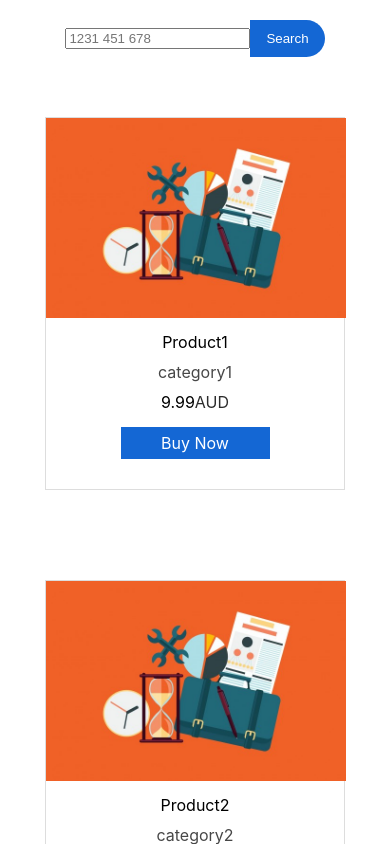
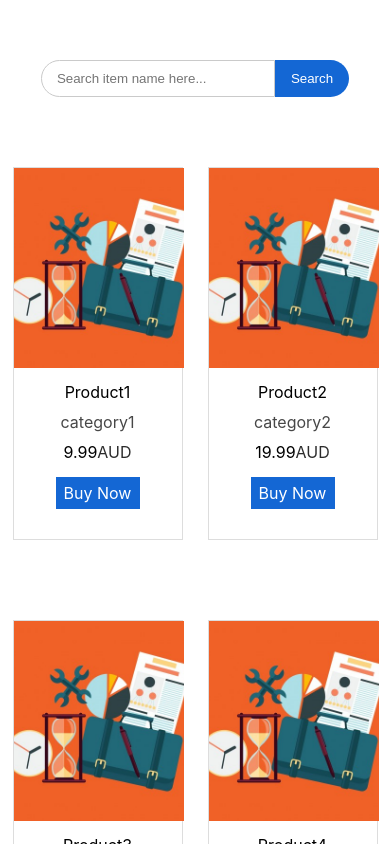
Before and after one commit to ruihuaniu/search-what-you-want, a React (Create React App) app: page / in a window 390 px wide. Shown: the top 844 px of the page. Built offline with nearby package versions, Linux system fonts and the light colour scheme.

Commit message:
Updata layout and lazy load

```diff
--- a/package.json
+++ b/package.json
@@ -9,6 +9,7 @@
     "node-sass": "^4.13.1",
     "react": "^16.13.1",
     "react-dom": "^16.13.1",
+    "react-lazyload": "^2.6.7",
     "react-scripts": "3.4.1"
   },
   "scripts": {
--- a/src/components/ProductsContainer/ProductsContainer.js
+++ b/src/components/ProductsContainer/ProductsContainer.js
@@ -1,4 +1,5 @@
 import React, { useState } from 'react'
+import LazyLoad from 'react-lazyload'
 import './ProductsContainer.scss'
 import SearchBar from '../SearchBar/SearchBar'
 
@@ -14,27 +15,30 @@ function ProductsContainer() {
         { catalog_number: 5, name: "Product5-1", image: "/images/product.jpg", category: "category2", price: 49.99, unit: "AUD" },
         { catalog_number: 6, name: "Product5-2", image: "/images/product.jpg", category: "category3", price: 59.99, unit: "AUD" },
         { catalog_number: 7, name: "Product5-3", image: "/images/product.jpg", category: "category1", price: 9.99, unit: "AUD" },
-        { catalog_number: 8, name: "Product6-1", image: "/images/product.jpg", category: "category2", price: 19.99, unit: "AUD" },
-        { catalog_number: 9, name: "Product6-2", image: "/images/product.jpg", category: "category3", price: 29.99, unit: "AUD" },
-        { catalog_number: 10, name: "Product7", image: "/images/product.jpg", category: "category1", price: 39.99, unit: "AUD" }
+        { catalog_number: 8, name: "Product5-4", image: "/images/product.jpg", category: "category2", price: 19.99, unit: "AUD" },
+        { catalog_number: 9, name: "Product6-1", image: "/images/product.jpg", category: "category3", price: 29.99, unit: "AUD" },
+        { catalog_number: 10, name: "Product6-2", image: "/images/product.jpg", category: "category1", price: 39.99, unit: "AUD" }
     ]
 
     const [products, setProdcuts] = useState(data)
 
     return (
-        <div>
+        <div className="main-container">
             <SearchBar setProducts={setProdcuts} data={data} />
             <div className="products-container">
 
                 {products.map((item) => {
                     return (
-                        <div key={item.catalog_number} className="product-card">
+                        <LazyLoad key={item.catalog_number} height={200} offset={[-100, 0]}>
+                            <div className="product-card">
                                 <img src={item.image} alt="product iamge" />
                                 <div className="product-title">{item.name}</div>
                                 <div className="product-category">{item.category}</div>
                                 <div className="product-price">{item.price}<span className="product-unit">{item.unit}</span></div>
                                 <div className="buy-button">Buy Now</div>
                             </div>
+                        </LazyLoad>
+
                     )
                 })}
 
--- a/src/components/ProductsContainer/ProductsContainer.scss
+++ b/src/components/ProductsContainer/ProductsContainer.scss
@@ -2,10 +2,13 @@
   //   text-align: center;
   //   display: flex;
   //   flex-wrap: wrap;
-  margin: 10px 0 60px;
+  margin: 10px auto 60px;
+  padding: 0 10px;
+  max-width: 1500px;
   display: grid;
   grid-template-columns: repeat(auto-fit, minmax(300px, 1fr));
   grid-gap: 30px;
+  justify-content: space-around;
   justify-items: center;
 
   .product-card {
@@ -19,7 +22,7 @@
   }
 
   img {
-    width: 300px;
+    max-width: 300px;
     height: 200px;
     object-fit: cover;
   }
@@ -52,3 +55,18 @@
     cursor: pointer;
   }
 }
+
+@media only screen and (max-width: 480px) {
+  .products-container {
+    grid-template-columns: repeat(auto-fit, minmax(150px, 1fr));
+    grid-gap: 20px;
+
+    .product-card {
+      max-width: 170px;
+    }
+
+    img {
+      max-width: 170px;
+    }
+  }
+}
--- a/src/components/SearchBar/SearchBar.js
+++ b/src/components/SearchBar/SearchBar.js
@@ -3,7 +3,8 @@ import './SearchBar.scss'
 
 function SearchBar(props) {
 
-    const [inputValue, setInputValue] = useState()
+    const [inputValue, setInputValue] = useState("")
+    const [validateResult, setValidateResult] = useState(true)
 
     const handleSubmit = (e) => {
         console.log(inputValue);
@@ -16,20 +17,31 @@ function SearchBar(props) {
     }
 
     const handleChange = (e) => {
-        // const processedInputValue = e.target.value.split(" ").join("")
-        // setInputValue(processedInputValue)
         setInputValue(e.target.value)
-        console.log(e.target.value);
+        //const validateExpression = RegExp("[abc]{30}")
+        const processedInputValue = e.target.value.split(" ").join("")
 
+        if (processedInputValue.length > 30) {
+            //setValidateResult(validateExpression.test(processedInputValue));
+            setValidateResult(false)
+        } else (
+            setValidateResult(true)
+        )
+
+        console.log(validateResult);
     }
 
     return (
         <div className="searchBar-container">
             <form onSubmit={handleSubmit}>
-                <input type="tel" pattern="[0-9]{4}[0-9]{3}[0-9]{3}" placeholder="1231 451 678" title="the lenght of your phone number should be within 10" value={inputValue} onChange={handleChange} />
+                <input type="text" className={validateResult ? "search-input" : "search-input validate-error"}
+                    placeholder="Search item name here..."
+                    title="the length of your input should be within 30 characters"
+                    value={inputValue} onChange={handleChange} />
                 <button>Search</button>
             </form>
             {/* <div dangerouslySetInnerHTML={{ __html: inputValue }}></div> */}
+
         </div>
     )
 }
--- a/src/components/SearchBar/SearchBar.scss
+++ b/src/components/SearchBar/SearchBar.scss
@@ -1,14 +1,19 @@
 .searchBar-container {
   text-align: center;
-  padding: 20px 0;
+  padding: 30px 0;
+  margin-top: 30px;
 
-  input[type="text"] {
+  .search-input {
     color: #000000;
     width: 40%;
     padding: 10px 15px;
     border: 1px solid #cacaca;
     border-radius: 20px 0 0 20px;
     //font-size: 16px;
+  }
+
+  .validate-error {
+    border: 1px solid #ff0404;
   }
 
   button {
@@ -28,4 +33,10 @@
       width: 60%;
     }
   }
+
+  @media only screen and (min-width: 1500px) {
+    input[type="text"] {
+      max-width: 30%;
+    }
+  }
 }
--- a/src/index.scss
+++ b/src/index.scss
@@ -10,6 +10,7 @@ body {
   -webkit-font-smoothing: antialiased;
   -moz-osx-font-smoothing: grayscale;
   height: 100%;
+  width: 100%;
 }
 
 code {
```
Also changed, not shown: 2 other files (tests, documents, lock files or other folders). Lines whose indentation alone changed are shown as unchanged.
